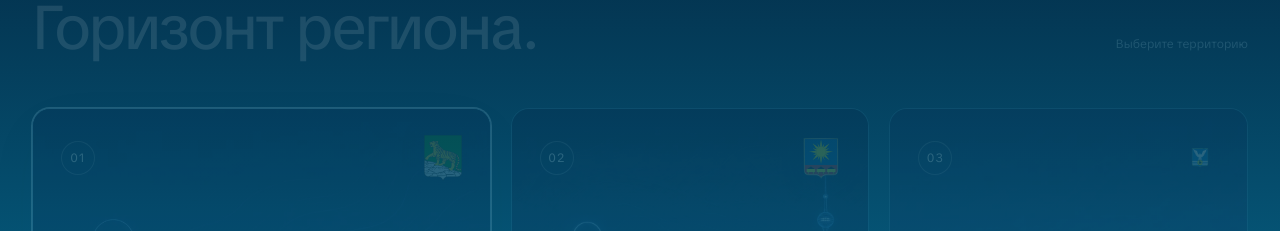
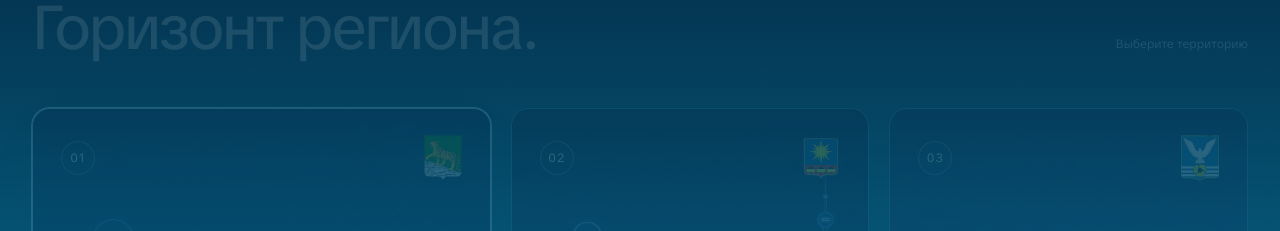
Before and after one commit to IMONsergey/25-erdc, a React (Vite) app: page / in a window 1280 px wide. Shown: the part 1080-1311 px from the top of the page. Built offline with nearby package versions, Linux system fonts and the light colour scheme; some icons are missing.

Commit message:
Fit city story headline on phones and align city crests

```diff
--- a/src/components/Regions.jsx
+++ b/src/components/Regions.jsx
@@ -129,7 +129,11 @@ export default function Regions({ selectedCity, onSelectCity }) {
               <span className="city-card-light" />
               <span className="city-card-top">
                 <span className="city-number">0{index + 1}</span>
-                <img src={asset(city.crest)} alt="" />
+                <span
+                  className={`city-crest ${city.id === "bolshoy-kamen" ? "has-wide-source" : ""}`}
+                >
+                  <img src={asset(city.crest)} alt="" />
+                </span>
               </span>
               <span className="city-card-body">
                 <span className="city-type">
--- a/src/refinements.css
+++ b/src/refinements.css
@@ -185,6 +185,24 @@
   width: 38px;
   height: 46px;
   filter: drop-shadow(0 3px 10px #001c4a66);
+}
+.city-crest {
+  position: relative;
+  width: 38px;
+  height: 46px;
+  overflow: hidden;
+  flex: none;
+}
+.city-card-top .city-crest img {
+  position: absolute;
+  inset: 0;
+  width: 100%;
+  height: 100%;
+}
+.city-card-top .city-crest.has-wide-source img {
+  width: 92px;
+  max-width: none;
+  left: -27px;
 }
 .city-card-body {
   padding: 28px;
@@ -1359,7 +1377,7 @@
     padding: 19px 22px 25px;
   }
   .city-story-content h3 {
-    font-size: 44px;
+    font-size: clamp(28px, 9.8vw, 44px);
   }
   .city-story-content > p {
     font-size: 14px;
@@ -1637,9 +1655,6 @@
   }
   .city-card-body > strong {
     font-size: 28px;
-  }
-  .city-story-content h3 {
-    font-size: 37px;
   }
   .city-story-top {
     padding: 17px;
```
